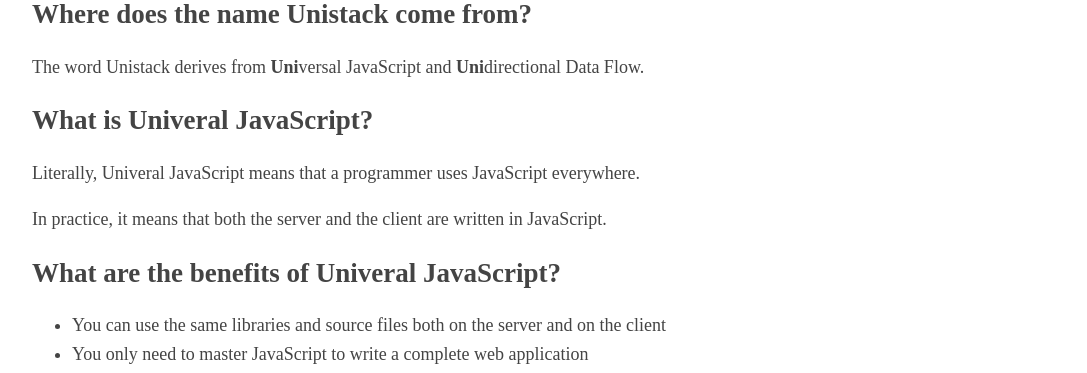
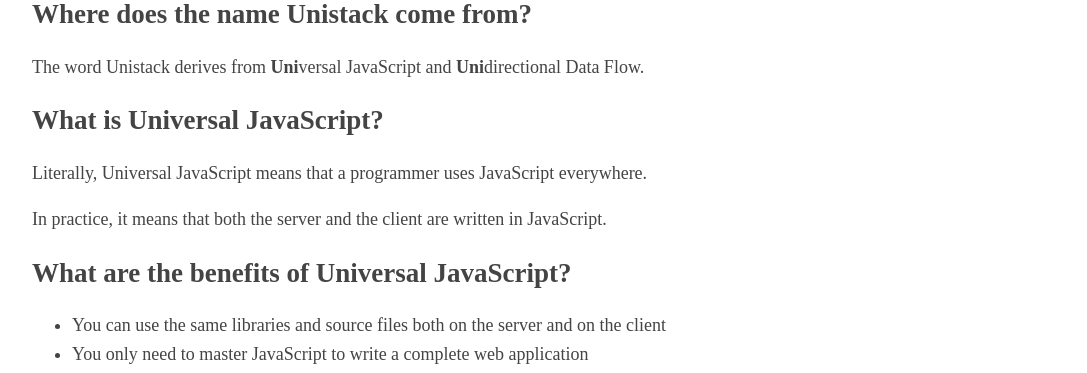
Before and after one commit to laurilehmijoki/unistack, a Jekyll site: the page built from faq.md, in a window 1280 px wide. Shown: the part 1183-1556 px from the top of the page, without its empty margins (96-1183 px from the left). Built offline with Jekyll 4.4.1, drawn with Linux system fonts in a browser that asks for light colours.

Commit message:
Fix typo

```diff
--- a/faq.md
+++ b/faq.md
@@ -59,15 +59,15 @@
 The word Unistack derives from **Uni**versal JavaScript and **Uni**directional
 Data Flow.
 
-## What is Univeral JavaScript?
+## What is Universal JavaScript?
 
-Literally, Univeral JavaScript means that a programmer uses JavaScript
+Literally, Universal JavaScript means that a programmer uses JavaScript
 everywhere.
 
 In practice, it means that both the server and the client are written in
 JavaScript.
 
-## What are the benefits of Univeral JavaScript?
+## What are the benefits of Universal JavaScript?
 
 * You can use the same libraries and source files both on the server and on the
   client
```
